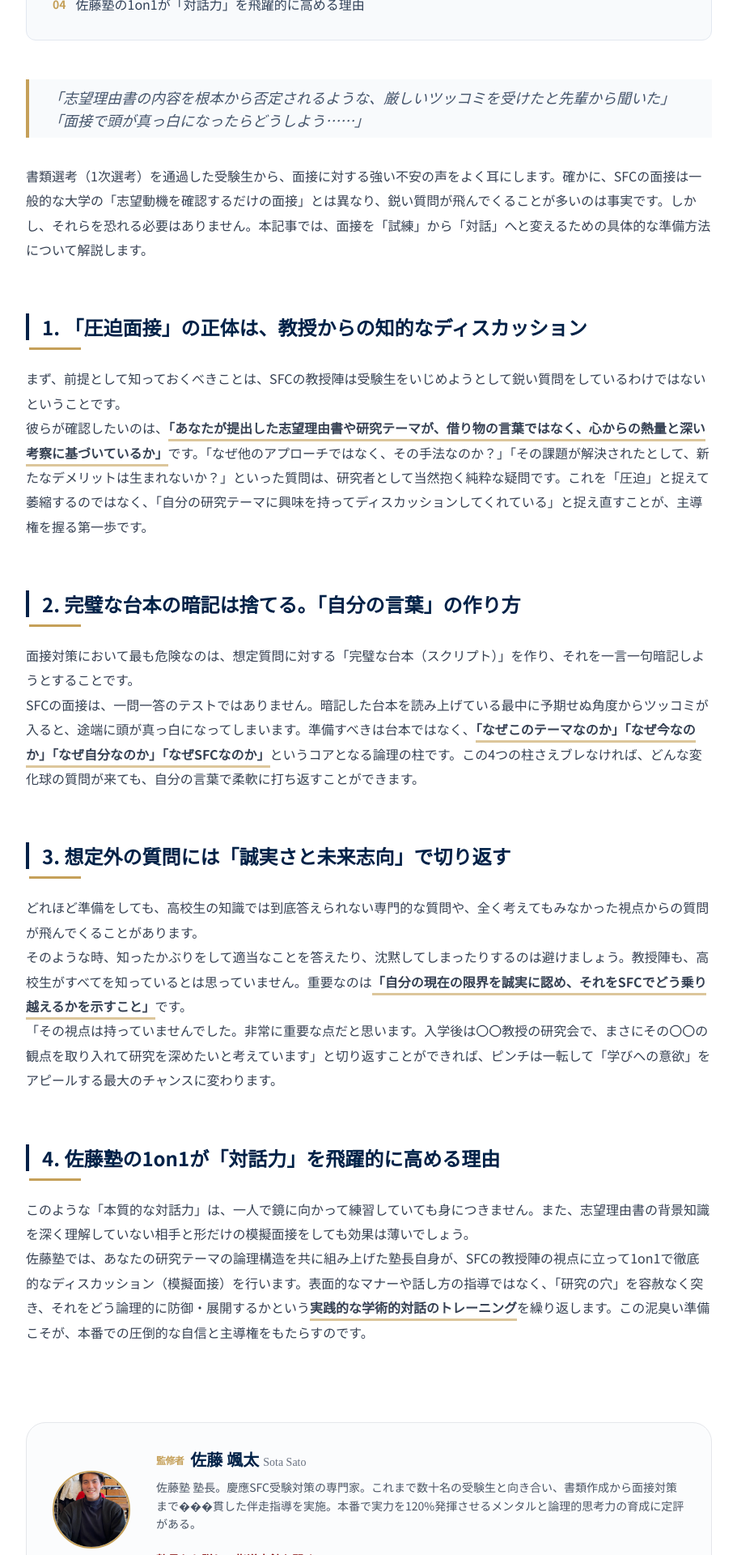
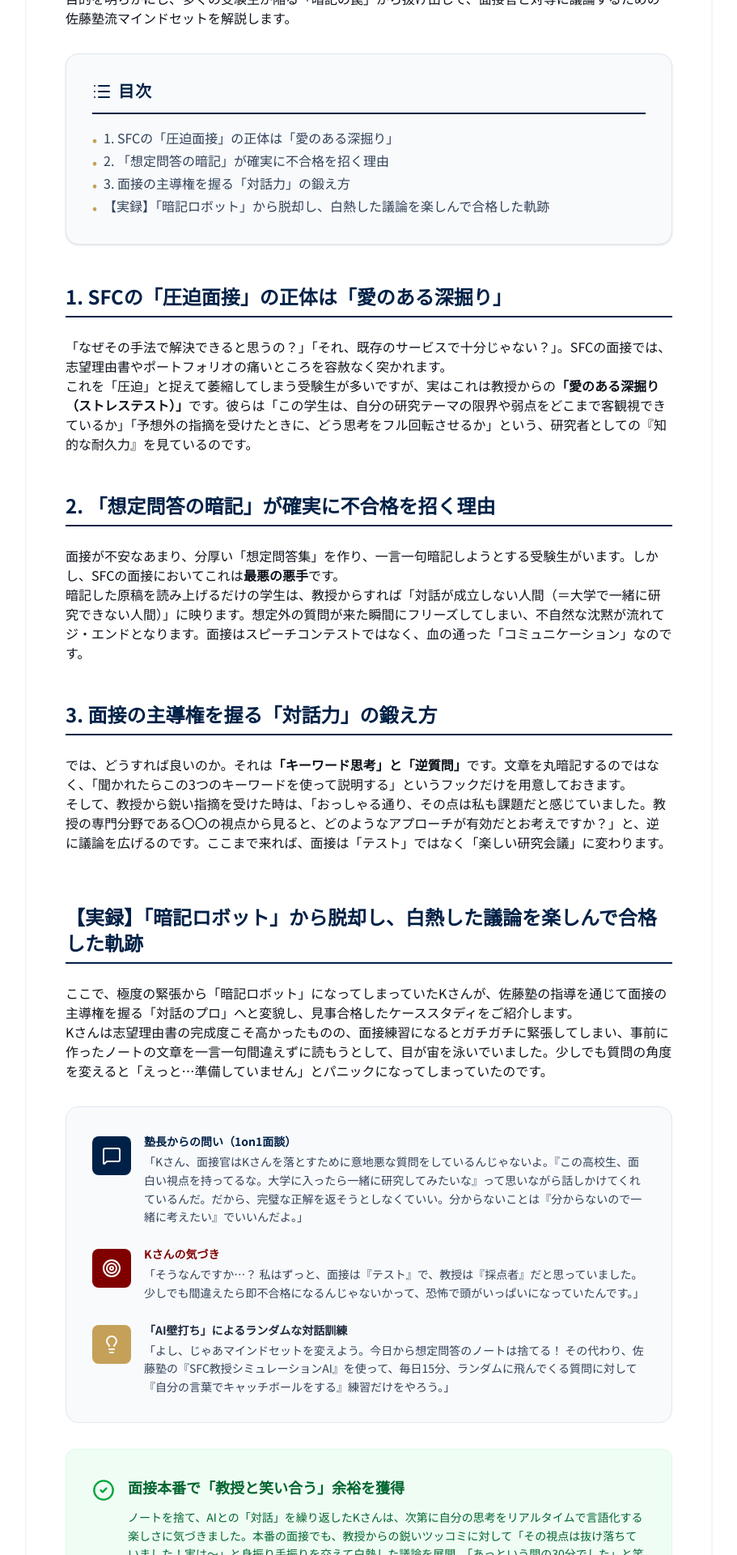
Before and after one commit to sohhhta/v0-sfc-lp, a Next.js app: page /ao-guide/interview in a window 1280 px wide. Shown: the part 880-2800 px from the top of the page at 81% size, without its empty margins (184-1095 px from the left). Built offline with nearby package versions, Linux system fonts and the light colour scheme.

Commit message:
feat: update interview guide content and structure
Refined article description and metadata; restructured TOC and main content for clarity

Co-authored-by: sohhhta <241413185+sohhhta@users.noreply.github.com>

```diff
--- a/app/ao-guide/interview/page.tsx
+++ b/app/ao-guide/interview/page.tsx
@@ -1,19 +1,10 @@
-import { Metadata } from 'next'
-import Link from 'next/link'
-import Image from 'next/image'
-import { Button } from '@/components/ui/button'
-import { ChevronRight } from 'lucide-react'
-import { TableOfContents, ArticleH2, ArticleNavigation, ArticleHighlight, ArticleHeader, ArticleContainer } from '@/components/article-ui'
-
-const tocItems = [
-  { id: "sec1", label: "「圧迫面接」の正体は、教授からの知的なディスカッション" },
-  { id: "sec2", label: "完璧な台本の暗記は捨てる。「自分の言葉」の作り方" },
-  { id: "sec3", label: "想定外の質問には「誠実さと未来志向」で切り返す" },
-  { id: "sec4", label: "佐藤塾の1on1が「対話力」を飛躍的に高める理由" },
-];
+import { Metadata } from "next";
+import { ArticleHeader, ArticleContainer, AuthorBox, ArticleNavigation } from "@/components/article-ui";
+import { TableOfContents } from "@/components/table-of-contents";
+import { MessageSquare, Target, Lightbulb, CheckCircle2 } from "lucide-react";
 
 const articleTitle = "【面接対策編】面接官の「圧迫」を「対話」に変える、主導権の握り方";
-const articleDescription = "SFCのAO入試面接で受験生が恐れる「鋭いツッコミ」の正体と、暗記に頼らず本質的な議論を展開するためのマインドセット・準備方法を解説します。";
+const articleDescription = "SFCのAO面接は「圧迫面接」と言われがちですが、実は違います。想定問答の暗記を捨て、教授と対等に議論し、面接の主導権を握るためのマインドセットと準備方法を解説します。";
 
 export const metadata: Metadata = {
   title: `${articleTitle} | 佐藤塾`,
@@ -23,7 +14,7 @@ export const metadata: Metadata = {
     description: articleDescription,
     images: [
       {
-        url: `https://www.sfc-satojuku.com/api/og?title=${encodeURIComponent(articleTitle)}`,
+        url: `https://www.sfc-satojuku.com/api/og?title=${encodeURIComponent("【面接対策編】面接官の「圧迫」を「対話」に変える、主導権の握り方")}`,
         width: 1200,
         height: 630,
         alt: articleTitle,
@@ -34,131 +25,133 @@ export const metadata: Metadata = {
     card: "summary_large_image",
     title: `${articleTitle} | 佐藤塾`,
     description: articleDescription,
-    images: [`https://www.sfc-satojuku.com/api/og?title=${encodeURIComponent(articleTitle)}`],
+    images: [`https://www.sfc-satojuku.com/api/og?title=${encodeURIComponent("【面接対策編】面接官の「圧迫」を「対話」に変える、主導権の握り方")}`],
   },
 };
 
+const tocItems = [
+  { id: "section-1", title: "1. SFCの「圧迫面接」の正体は「愛のある深掘り」" },
+  { id: "section-2", title: "2. 「想定問答の暗記」が確実に不合格を招く理由" },
+  { id: "section-3", title: "3. 面接の主導権を握る「対話力」の鍛え方" },
+  { id: "section-4", title: "【実録】「暗記ロボット」から脱却し、白熱した議論を楽しんで合格した軌跡" }
+];
+
 export default function InterviewPage() {
-  const articleJsonLd = {
-    "@context": "https://schema.org",
-    "@type": "Article",
-    "headline": "【面接対策編】面接官の「圧迫」を「対話」に変える、主導権の握り方 | 佐藤塾",
-    "description": "SFCのAO入試面接で受験生が恐れる「鋭いツッコミ」の正体と、暗記に頼らず本質的な議論を展開するためのマインドセット・準備方法を解説します。",
-    "image": "https://lifeeling.jp/hero.jpg",
-    "author": {
-      "@type": "Person",
-      "name": "佐藤颯太"
-    },
-    "publisher": {
-      "@type": "Organization",
-      "name": "佐藤塾"
-    },
-    "mainEntityOfPage": "https://lifeeling.jp/ao-guide/interview"
-  };
-
   return (
-    <div className="min-h-screen bg-white">
-      <script
-        type="application/ld+json"
-        dangerouslySetInnerHTML={{ __html: JSON.stringify(articleJsonLd) }}
-      />
-
-      <main className="pt-32 md:pt-40 pb-20">
+    <main className="pt-32 md:pt-40 pb-20 bg-white min-h-screen">
       <ArticleContainer>
         <ArticleHeader
           theme="ao"
           category="SFC AO入試 対策ガイド"
-            title={<>【面接対策編】面接官の「圧迫」を<br className="hidden md:block" />「対話」に変える、主導権の握り方</>}
-            readTime={5}
+          title={<>【面接対策編】面接官の「圧迫」を「対話」に変える、<br className="hidden md:block" />主導権の握り方</>}
+          readTime={6}
         />
+
+        <div className="bg-white rounded-2xl shadow-sm border border-slate-100 p-8 md:p-12 mb-12">
+          <div className="prose prose-lg prose-slate max-w-none">
+            <p>
+              書類選考を突破し、いよいよ迎えるSFCのAO入試・2次面接。ネット上には「SFCの面接は圧迫面接だ」「教授に厳しく詰められて泣いてしまった」といった恐ろしい噂が溢れています。
+            </p>
+            <p>
+              しかし、SFCの教授陣は決して受験生をいじめたいわけではありません。本記事では、SFCの面接の真の目的を明らかにし、多くの受験生が陥る「暗記の罠」から抜け出して、面接官と対等に議論するための佐藤塾流マインドセットを解説します。
+            </p>
 
             <TableOfContents items={tocItems} />
 
-          <div className="prose prose-slate max-w-none leading-[1.9] text-gray-700">
-            <p className="text-lg mb-8 italic border-l-4 border-[#C5A059] pl-6 py-2 text-slate-600 bg-slate-50 mt-12">
-              「志望理由書の内容を根本から否定されるような、厳しいツッコミを受けたと先輩から聞いた」<br />
-              「面接で頭が真っ白になったらどうしよう……」
+            <h2 id="section-1" className="text-2xl font-bold text-[#002147] border-b-2 border-[#002147] pb-2 mt-12 mb-6">
+              1. SFCの「圧迫面接」の正体は「愛のある深掘り」
+            </h2>
+            <p>
+              「なぜその手法で解決できると思うの？」「それ、既存のサービスで十分じゃない？」。SFCの面接では、志望理由書やポートフォリオの痛いところを容赦なく突かれます。
             </p>
-            <p className="mb-12">
-              書類選考（1次選考）を通過した受験生から、面接に対する強い不安の声をよく耳にします。確かに、SFCの面接は一般的な大学の「志望動機を確認するだけの面接」とは異なり、鋭い質問が飛んでくることが多いのは事実です。しかし、それらを恐れる必要はありません。本記事では、面接を「試練」から「対話」へと変えるための具体的な準備方法について解説します。
+            <p>
+              これを「圧迫」と捉えて萎縮してしまう受験生が多いですが、実はこれは教授からの<strong>「愛のある深掘り（ストレステスト）」</strong>です。彼らは「この学生は、自分の研究テーマの限界や弱点をどこまで客観視できているか」「予想外の指摘を受けたときに、どう思考をフル回転させるか」という、研究者としての『知的な耐久力』を見ているのです。
             </p>
 
-            <ArticleH2 id="sec1">1. 「圧迫面接」の正体は、教授からの知的なディスカッション</ArticleH2>
+            <h2 id="section-2" className="text-2xl font-bold text-[#002147] border-b-2 border-[#002147] pb-2 mt-12 mb-6">
+              2. 「想定問答の暗記」が確実に不合格を招く理由
+            </h2>
             <p>
-              まず、前提として知っておくべきことは、SFCの教授陣は受験生をいじめようとして鋭い質問をしているわけではないということです。
+              面接が不安なあまり、分厚い「想定問答集」を作り、一言一句暗記しようとする受験生がいます。しかし、SFCの面接においてこれは<strong>最悪の悪手</strong>です。
             </p>
-            <p className="mb-6">
-              彼らが確認したいのは、<ArticleHighlight>「あなたが提出した志望理由書や研究テーマが、借り物の言葉ではなく、心からの熱量と深い考察に基づいているか」</ArticleHighlight>です。「なぜ他のアプローチではなく、その手法なのか？」「その課題が解決されたとして、新たなデメリットは生まれないか？」といった質問は、研究者として当然抱く純粋な疑問です。これを「圧迫」と捉えて萎縮するのではなく、「自分の研究テーマに興味を持ってディスカッションしてくれている」と捉え直すことが、主導権を握る第一歩です。
+            <p>
+              暗記した原稿を読み上げるだけの学生は、教授からすれば「対話が成立しない人間（＝大学で一緒に研究できない人間）」に映ります。想定外の質問が来た瞬間にフリーズしてしまい、不自然な沈黙が流れてジ・エンドとなります。面接はスピーチコンテストではなく、血の通った「コミュニケーション」なのです。
             </p>
 
-            <ArticleH2 id="sec2">2. 完璧な台本の暗記は捨てる。「自分の言葉」の作り方</ArticleH2>
+            <h2 id="section-3" className="text-2xl font-bold text-[#002147] border-b-2 border-[#002147] pb-2 mt-12 mb-6">
+              3. 面接の主導権を握る「対話力」の鍛え方
+            </h2>
             <p>
-              面接対策において最も危険なのは、想定質問に対する「完璧な台本（スクリプト）」を作り、それを一言一句暗記しようとすることです。
+              では、どうすれば良いのか。それは<strong>「キーワード思考」と「逆質問」</strong>です。文章を丸暗記するのではなく、「聞かれたらこの3つのキーワードを使って説明する」というフックだけを用意しておきます。
             </p>
-            <p className="mb-6">
-              SFCの面接は、一問一答のテストではありません。暗記した台本を読み上げている最中に予期せぬ角度からツッコミが入ると、途端に頭が真っ白になってしまいます。準備すべきは台本ではなく、<ArticleHighlight>「なぜこのテーマなのか」「なぜ今なのか」「なぜ自分なのか」「なぜSFCなのか」</ArticleHighlight>というコアとなる論理の柱です。この4つの柱さえブレなければ、どんな変化球の質問が来ても、自分の言葉で柔軟に打ち返すことができます。
+            <p>
+              そして、教授から鋭い指摘を受けた時は、「おっしゃる通り、その点は私も課題だと感じていました。教授の専門分野である〇〇の視点から見ると、どのようなアプローチが有効だとお考えですか？」と、逆に議論を広げるのです。ここまで来れば、面接は「テスト」ではなく「楽しい研究会議」に変わります。
             </p>
 
-            <ArticleH2 id="sec3">3. 想定外の質問には「誠実さと未来志向」で切り返す</ArticleH2>
+            {/* --- ここから加筆セクション --- */}
+            <h2 id="section-4" className="text-2xl font-bold text-[#002147] border-b-2 border-[#002147] pb-2 mt-16 mb-6">
+              【実録】「暗記ロボット」から脱却し、白熱した議論を楽しんで合格した軌跡
+            </h2>
             <p>
-              どれほど準備をしても、高校生の知識では到底答えられない専門的な質問や、全く考えてもみなかった視点からの質問が飛んでくることがあります。
+              ここで、極度の緊張から「暗記ロボット」になってしまっていたKさんが、佐藤塾の指導を通じて面接の主導権を握る「対話のプロ」へと変貌し、見事合格したケーススタディをご紹介します。
             </p>
-            <p className="mb-6">
-              そのような時、知ったかぶりをして適当なことを答えたり、沈黙してしまったりするのは避けましょう。教授陣も、高校生がすべてを知っているとは思っていません。重要なのは<ArticleHighlight>「自分の現在の限界を誠実に認め、それをSFCでどう乗り越えるかを示すこと」</ArticleHighlight>です。<br />
-              「その視点は持っていませんでした。非常に重要な点だと思います。入学後は〇〇教授の研究会で、まさにその〇〇の観点を取り入れて研究を深めたいと考えています」と切り返すことができれば、ピンチは一転して「学びへの意欲」をアピールする最大のチャンスに変わります。
+            <p>
+              Kさんは志望理由書の完成度こそ高かったものの、面接練習になるとガチガチに緊張してしまい、事前に作ったノートの文章を一言一句間違えずに読もうとして、目が宙を泳いでいました。少しでも質問の角度を変えると「えっと…準備していません」とパニックになってしまっていたのです。
             </p>
 
-            <ArticleH2 id="sec4">4. 佐藤塾の1on1が「対話力」を飛躍的に高める理由</ArticleH2>
-            <p>
-              このような「本質的な対話力」は、一人で鏡に向かって練習していても身につきません。また、志望理由書の背景知識を深く理解していない相手と形だけの模擬面接をしても効果は薄いでしょう。
-            </p>
-            <p className="mb-12">
-              佐藤塾では、あなたの研究テーマの論理構造を共に組み上げた塾長自身が、SFCの教授陣の視点に立って1on1で徹底的なディスカッション（模擬面接）を行います。表面的なマナーや話し方の指導ではなく、「研究の穴」を容赦なく突き、それをどう論理的に防御・展開するかという<ArticleHighlight>実践的な学術的対話のトレーニング</ArticleHighlight>を繰り返します。この泥臭い準備こそが、本番での圧倒的な自信と主導権をもたらすのです。
-            </p>
-
-            <div className="mt-24 p-8 border border-gray-200 rounded-3xl flex flex-col md:flex-row items-center gap-8 bg-slate-50/50">
-              <div className="relative w-24 h-24 flex-shrink-0 border-2 border-[#C5A059] rounded-full overflow-hidden">
-                <Image
-                  src="/og-image.png"
-                  alt="佐藤塾 塾長 佐藤颯太"
-                  fill
-                  className="object-cover object-top scale-125"
-                  unoptimized
-                />
+            <div className="bg-slate-50 p-6 md:p-8 rounded-2xl border border-slate-200 my-8 space-y-6">
+              <div className="flex items-start">
+                <div className="bg-[#002147] text-white p-3 rounded-lg mr-4 flex-shrink-0 mt-1">
+                  <MessageSquare size={24} />
                 </div>
                 <div>
-                <div className="flex items-center gap-2 mb-2">
-                  <span className="text-xs font-bold text-[#C5A059] uppercase tracking-tighter">監修者</span>
-                  <h4 className="text-xl font-bold text-[#002147] font-serif">佐藤 颯太 <span className="text-sm font-medium text-gray-500">Sota Sato</span></h4>
-                </div>
-                <p className="text-sm text-gray-600 mb-4 leading-relaxed">
-                  佐藤塾 塾長。慶應SFC受験対策の専門家。これまで数十名の受験生と向き合い、書類作成から面接対策まで���貫した伴走指導を実施。本番で実力を120%発揮させるメンタルと論理的思考力の育成に定評がある。
-                </p>
-                <Link href="/#contact-form" className="text-sm font-bold text-[#800000] hover:underline inline-flex items-center">
-                  塾長から詳しい指導方針を聞く <ChevronRight size={14} className="ml-1" />
-                </Link>
+                  <p className="text-sm font-bold text-[#002147] mb-1">塾長からの問い（1on1面談）</p>
+                  <p className="text-slate-700 text-sm leading-relaxed m-0">「Kさん、面接官はKさんを落とすために意地悪な質問をしているんじゃないよ。『この高校生、面白い視点を持ってるな。大学に入ったら一緒に研究してみたいな』って思いながら話しかけてくれているんだ。だから、完璧な正解を返そうとしなくていい。分からないことは『分からないので一緒に考えたい』でいいんだよ。」</p>
                 </div>
               </div>
+
+              <div className="flex items-start">
+                <div className="bg-[#800000] text-white p-3 rounded-lg mr-4 flex-shrink-0 mt-1">
+                  <Target size={24} />
+                </div>
+                <div>
+                  <p className="text-sm font-bold text-[#800000] mb-1">Kさんの気づき</p>
+                  <p className="text-slate-700 text-sm leading-relaxed m-0">「そうなんですか…？ 私はずっと、面接は『テスト』で、教授は『採点者』だと思っていました。少しでも間違えたら即不合格になるんじゃないかって、恐怖で頭がいっぱいになっていたんです。」</p>
+                </div>
+              </div>
+
+              <div className="flex items-start">
+                <div className="bg-[#C5A059] text-white p-3 rounded-lg mr-4 flex-shrink-0 mt-1">
+                  <Lightbulb size={24} />
+                </div>
+                <div>
+                  <p className="text-sm font-bold text-slate-800 mb-1">「AI壁打ち」によるランダムな対話訓練</p>
+                  <p className="text-slate-700 text-sm leading-relaxed m-0">「よし、じゃあマインドセットを変えよう。今日から想定問答のノートは捨てる！ その代わり、佐藤塾の『SFC教授シミュレーションAI』を使って、毎日15分、ランダムに飛んでくる質問に対して『自分の言葉でキャッチボールをする』練習だけをやろう。」</p>
+                </div>
+              </div>
+            </div>
+
+            <div className="bg-green-50 p-6 md:p-8 rounded-xl border border-green-100 my-8 flex items-start">
+              <CheckCircle2 className="text-green-600 mr-4 mt-1 flex-shrink-0" size={28} />
+              <div>
+                <h4 className="text-green-800 font-bold text-lg mt-0 mb-3">面接本番で「教授と笑い合う」余裕を獲得</h4>
+                <p className="text-sm text-green-800 mb-0 leading-relaxed">
+                  ノートを捨て、AIとの「対話」を繰り返したKさんは、次第に自分の思考をリアルタイムで言語化する楽しさに気づきました。本番の面接でも、教授からの鋭いツッコミに対して「その視点は抜け落ちていました！実は〜」と身振り手振りを交えて白熱した議論を展開。「あっという間の30分でした」と笑顔で会場から出てき見事合格を果たしました。
+                </p>
+              </div>
+            </div>
+            {/* --- ここまで加筆セクション --- */}
+
+          </div>
+        </div>
+
+        <AuthorBox />
 
         <ArticleNavigation
           prev={{ title: "【任意提出資料編】「活動実績ゼロ」からでも勝負できるポートフォリオの作り方", href: "/ao-guide/portfolio" }}
           back={{ title: "AO入試 対策記事一覧に戻る", href: "/ao-guide/articles" }}
         />
-
-            <div className="mt-20 p-10 bg-[#002147] text-white rounded-3xl text-center shadow-2xl">
-              <h3 className="text-2xl font-bold mb-6 font-serif">SFC教授との「対話」を楽しむ準備を</h3>
-              <p className="mb-10 text-slate-300 max-w-2xl mx-auto">
-                面接は落とすための試験ではなく、あなたの情熱を直接伝える最高のプレゼンテーションの場です。本番で自信を持って語れるよう、まずは一度、佐藤塾のディスカッションを体験してみませんか。
-              </p>
-              <Link href="/#contact-form">
-                <Button className="bg-[#C5A059] hover:bg-[#B48F48] text-[#002147] font-bold py-7 px-12 text-lg rounded-none">
-                  無料相談・体験授業を予約する
-                </Button>
-              </Link>
-            </div>
-          </div>
       </ArticleContainer>
     </main>
-    </div>
-  )
+  );
 }
```
Lines whose indentation alone changed are shown as unchanged.
